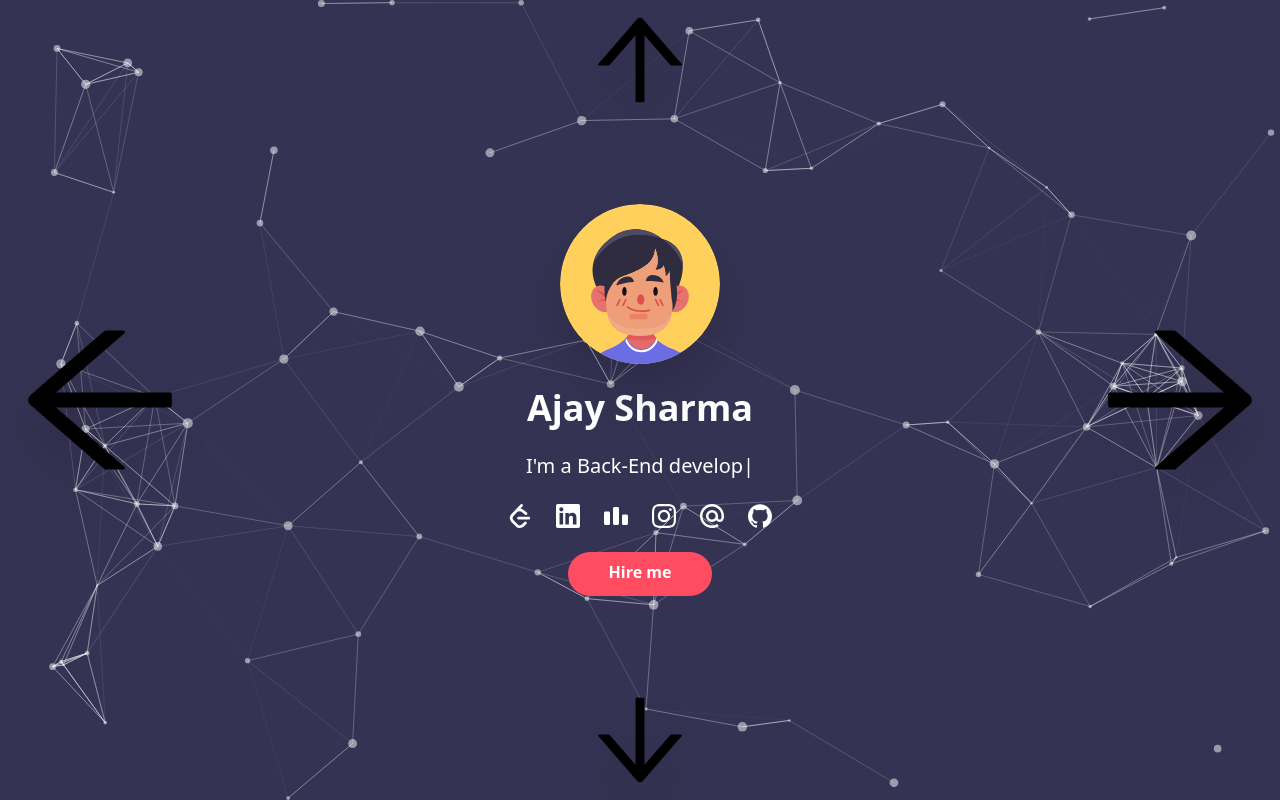
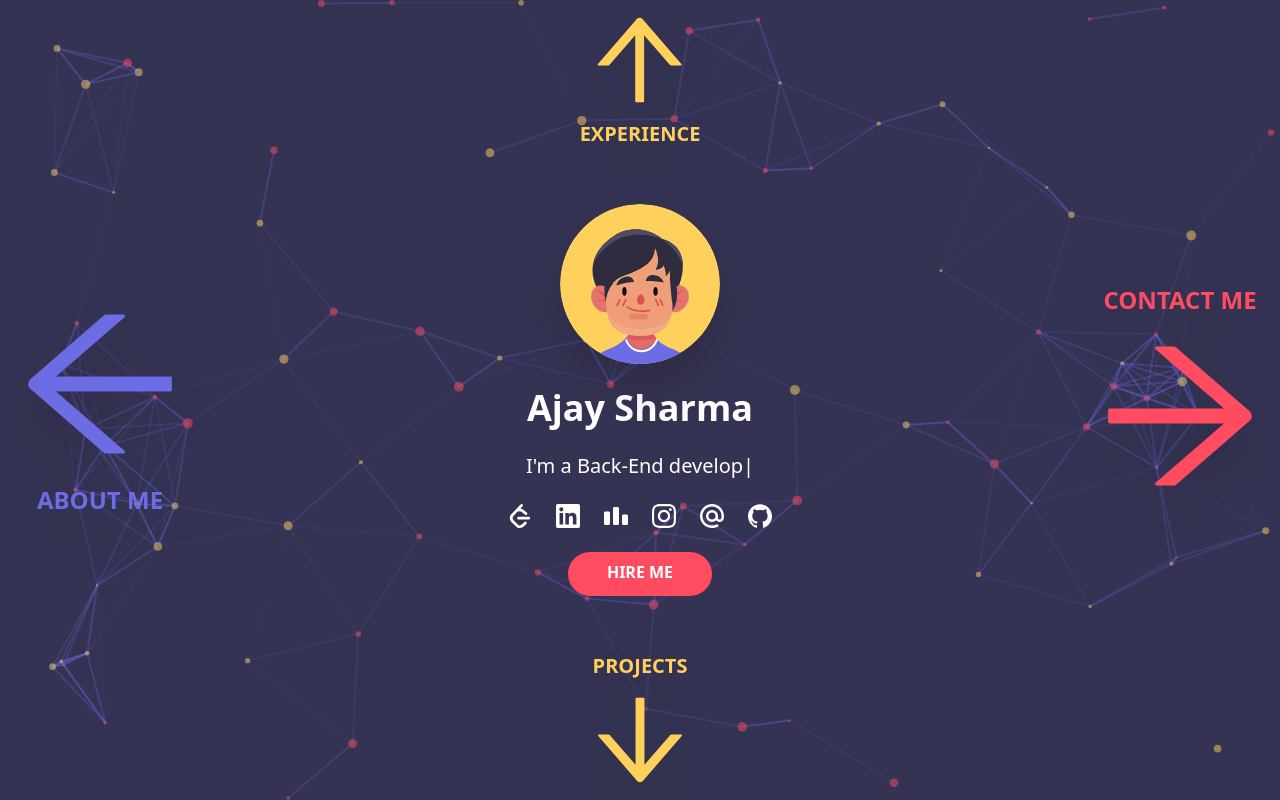
Before and after one commit to aj-2000/Next.JS-Portfolio, a Next.js app: page / in a window 1280 px wide. Built offline with nearby package versions, Linux system fonts and the light colour scheme; no server answers.

Commit message:
home Menu Added

```diff
--- a/components/Home.js
+++ b/components/Home.js
@@ -46,10 +46,10 @@ const Home = (props) => {
             fpsLimit: 120,
             interactivity: {
               events: {
-            onClick: {
-              enable: true,
-              mode: "push",
-            },
+                // onClick: {
+                //   enable: true,
+                //   mode: "push",
+                // },
                 onHover: {
                   enable: true,
                   mode: "repulse",
@@ -68,14 +68,14 @@ const Home = (props) => {
             },
             particles: {
               color: {
-            value: "#ffffff",
+                value: ["#FFD15C", "#FF4C60"],
               },
               links: {
-            color: "#ffffff",
+                color: "#6C6CE5",
                 distance: 150,
                 enable: true,
                 opacity: 0.5,
-            width: 1,
+                width: 2,
               },
               collisions: {
                 enable: true,
@@ -112,19 +112,35 @@ const Home = (props) => {
         />
       </div>
       {/* Up arrow */}
-      <AiOutlineArrowUp className="h-[15vh] w-[15vh] absolute left-[50vw] translate-x-[-50%]  drop-shadow-2xl" />
+      <div className="absolute left-[50vw] translate-x-[-50%] drop-shadow-2xl cursor-pointer">
+        <AiOutlineArrowUp className="text-yellow h-[15vh] w-[15vh]" />
+        <p className="text-yellow font-bold text-xl text-center">EXPERIENCE</p>
+      </div>
+
       {/* Down arrow */}
+      <div className="absolute left-[50vw] top-[100vh] translate-x-[-50%] translate-y-[-100%] drop-shadow-2xl cursor-pointer">
+        <p className="text-yellow font-bold text-xl text-center">PROJECTS</p>
         <AiOutlineArrowDown
           onClick={props.homeToProjectsHandler}
-        className="h-[15vh] w-[15vh] absolute left-[50vw] top-[100vh] translate-x-[-50%] translate-y-[-100%] drop-shadow-2xl"
+          className="text-yellow h-[15vh] w-[15vh] "
         />
+      </div>
+
       {/* left arrow */}
-      <AiOutlineArrowLeft className="h-[25vh] w-[25vh] absolute top-[50vh] translate-y-[-50%] drop-shadow-2xl" />
+      <div className="absolute top-[50vh] translate-y-[-50%] drop-shadow-2xl cursor-pointer">
+        <AiOutlineArrowLeft className="text-blue h-[25vh] w-[25vh]" />
+        <p className="text-blue font-bold text-2xl text-center">ABOUT ME</p>
+      </div>
+
       {/* right arrow */}
+      <div className="absolute top-[50vh] translate-y-[-50%] left-[100%] translate-x-[-100%] drop-shadow-2xl cursor-pointer">
+        <p className="text-pink font-bold text-2xl text-center">CONTACT ME</p>
         <AiOutlineArrowRight
           onClick={props.homeToContactMeHandler}
-        className="h-[25vh] w-[25vh] absolute top-[50vh] translate-y-[-50%] left-[100%] translate-x-[-100%] drop-shadow-2xl"
+          className="text-pink h-[25vh] w-[25vh]"
         />
+      </div>
+
       {/* INTRO */}
       <div className="grid justify-items-center	gap-6 absolute top-[50vh] left-[50vw] translate-y-[-50%] translate-x-[-50%]">
         <img
@@ -157,8 +173,8 @@ const Home = (props) => {
           <SiMaildotru />
           <SiGithub />
         </div>
-        <buttton className="w-36 h-11  py-2 text-center text-white font-bold bg-pink rounded-full">
-          Hire me
+        <buttton className="w-36 h-11  py-2 text-center text-white font-bold bg-pink rounded-full cursor-pointer">
+          HIRE ME
         </buttton>
       </div>
     </>
```
Lines whose indentation alone changed are shown as unchanged.
